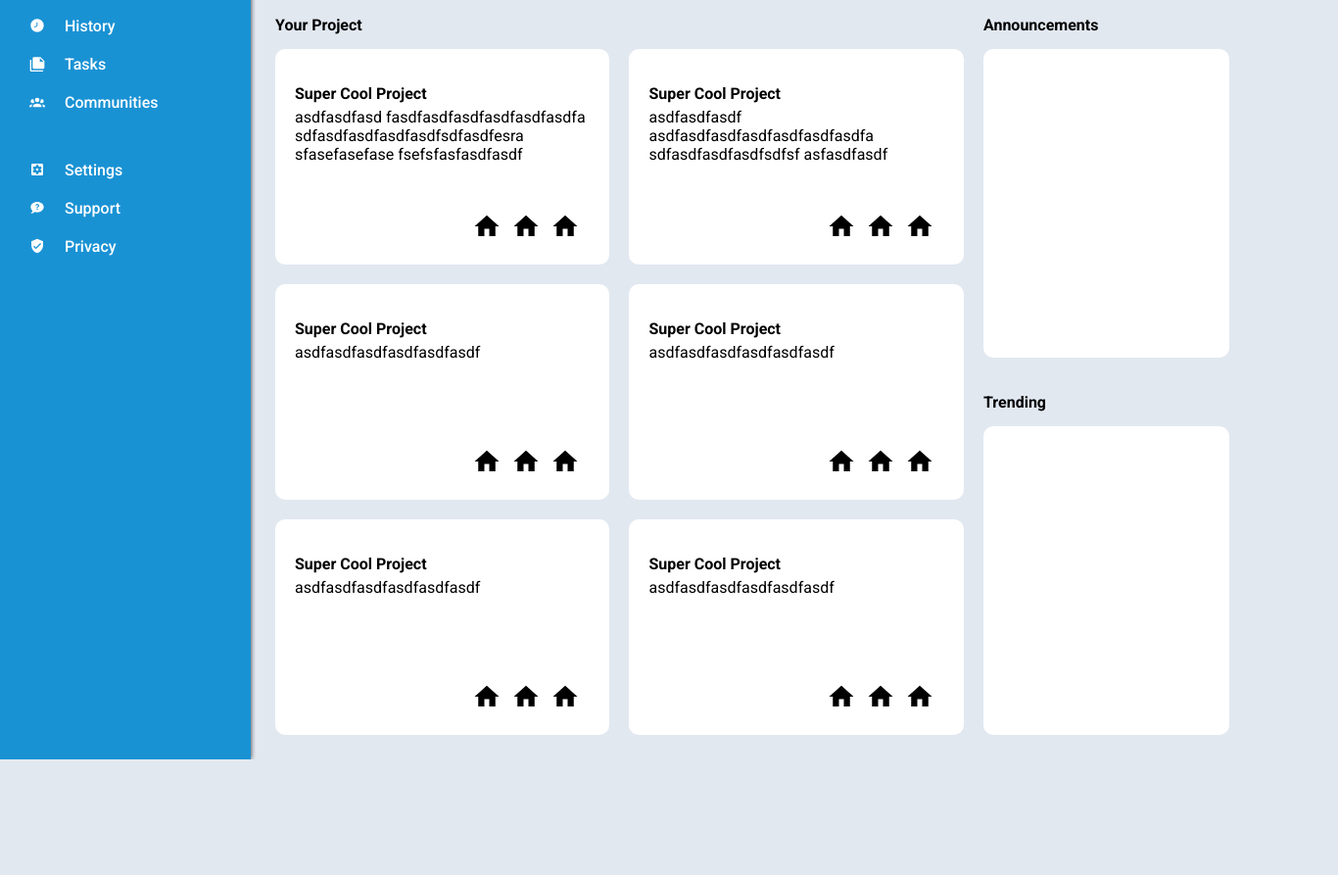
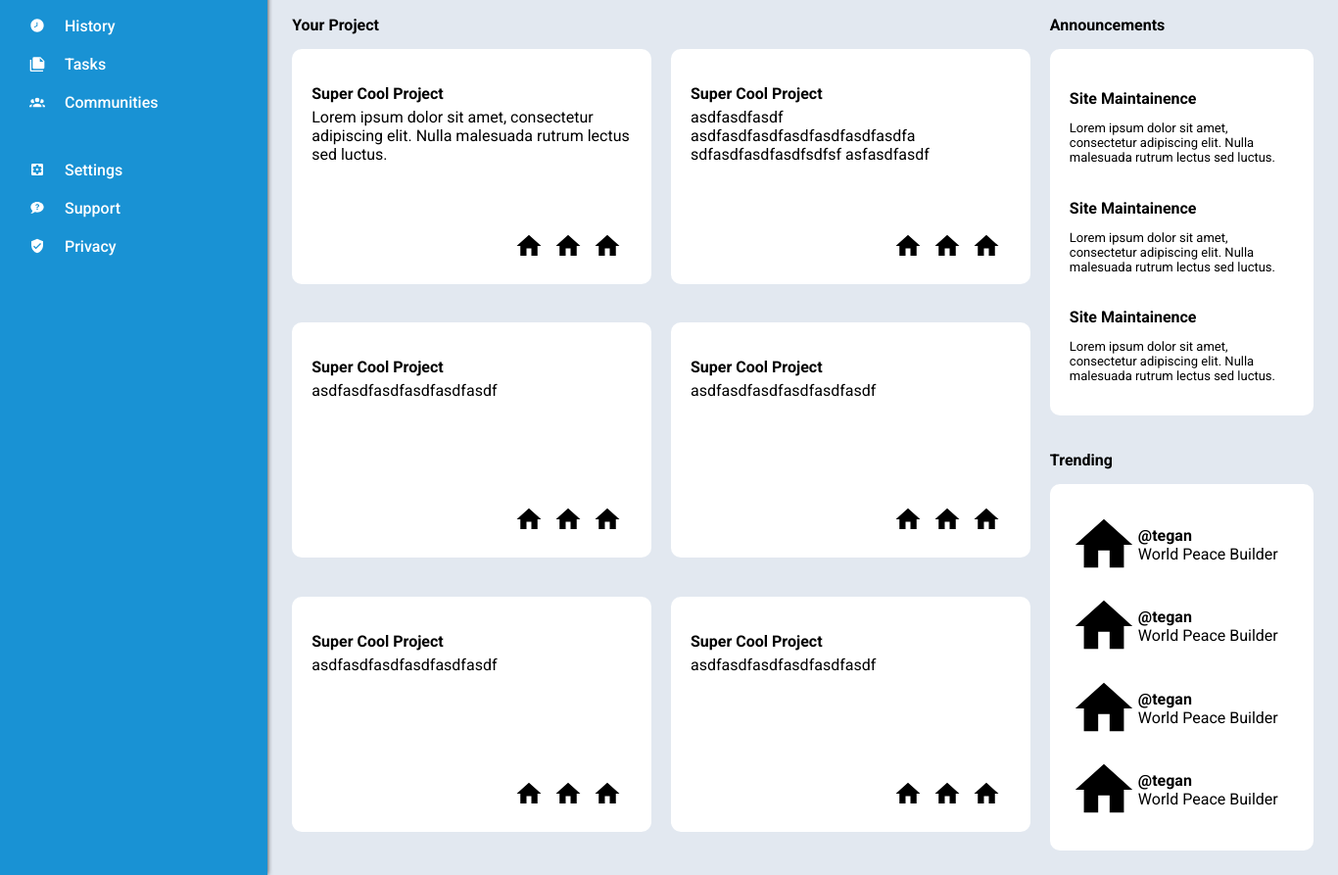
Before and after one commit to KevinTruong301/odin-admin-dashboard, a plain HTML site: page index.html in a window 1280 px wide. Shown: the part 176-1069 px from the top of the page at 98% size, 1366 px wide, since content can reach past the window. Before the commit the page ends 951 px from the top, so only its background shows below. Drawn offline with Linux system fonts and the light colour scheme.

Commit message:
added trending and infosection data

```diff
--- a/index.html
+++ b/index.html
@@ -84,7 +84,7 @@
                 <div class="cards">
                     <div class="card">
                         <p class="title">Super Cool Project</p>
-                        <p class="description">asdfasdfasd fasdfasdfasdfasdfasdfasdfa sdfasdfasdfasdfasdfsdfasdfesra sfasefasefase fsefsfasfasdfasdf</p>
+                        <p class="description">Lorem ipsum dolor sit amet, consectetur adipiscing elit. Nulla malesuada rutrum lectus sed luctus.</p>
                         <div class="icons">
                             <img src="Icons/home.svg" alt=""><img src="Icons/home.svg" alt=""><img src="Icons/home.svg" alt="">
                         </div>
@@ -129,11 +129,45 @@
             </div>
             <div class="announcements info-section">
                 <p>Announcements</p>
-                <div class="announce-info"></div>
+                <div class="announce-info">
+                    <div>
+                        <h4>Site Maintainence</h1>
+                        <p>Lorem ipsum dolor sit amet, consectetur adipiscing elit. Nulla malesuada rutrum lectus sed luctus.</p>
+                    </div>
+                    <div>
+                        <h4>Site Maintainence</h1>
+                        <p>Lorem ipsum dolor sit amet, consectetur adipiscing elit. Nulla malesuada rutrum lectus sed luctus.</p>
+                    </div>
+                    <div>
+                        <h4>Site Maintainence</h1>
+                        <p>Lorem ipsum dolor sit amet, consectetur adipiscing elit. Nulla malesuada rutrum lectus sed luctus.</p>
+                    </div>
+                </div>
             </div>
             <div class="trending info-section">
                 <p>Trending</p>
-                <div class="trend-info"></div>
+                <div class="trend-info">
+                    <div class="trend-user">
+                        <img src="Icons/home.svg" alt="">
+                        <p class="user-id">@tegan</p>
+                        <p class="job">World Peace Builder</p>
+                    </div>
+                    <div class="trend-user">
+                        <img src="Icons/home.svg" alt="">
+                        <p class="user-id">@tegan</p>
+                        <p class="job">World Peace Builder</p>
+                    </div>
+                    <div class="trend-user">
+                        <img src="Icons/home.svg" alt="">
+                        <p class="user-id">@tegan</p>
+                        <p class="job">World Peace Builder</p>
+                    </div>
+                    <div class="trend-user">
+                        <img src="Icons/home.svg" alt="">
+                        <p class="user-id">@tegan</p>
+                        <p class="job">World Peace Builder</p>
+                    </div>
+                </div>
             </div>
         </div>
     </div>
--- a/style.css
+++ b/style.css
@@ -19,7 +19,7 @@ body{
     padding: 0;
     font-family: "Roboto", sans-serif;
     min-height: 640px;
-    min-width: 1080px;
+    min-width: 1366px;
     background-color: var(--infoColor);
 }
 
@@ -205,7 +205,7 @@ body{
 
 .card{
     background-color: var(--headerColor);
-    height: 180px;
+    height: 200px;
     border-radius: 10px;
     display: grid;
     grid-template-rows: 1fr 4fr 1fr;
@@ -234,9 +234,45 @@ body{
 .announce-info{
     background-color: var(--headerColor);
     border-radius: 10px;
+    padding: 20px;
+    display: grid;
+}
+
+.announce-info p{
+    font-weight: 400;
+    font-size: small;
+}
+
+.announce-info h4{
+    margin-bottom: 0;
 }
 
 .trend-info{
     background-color: var(--headerColor);
     border-radius: 10px;
+    padding: 20px;
+    display: grid;
 }
+
+.trend-user{
+    display: grid;
+    grid-template-columns: 1fr 3fr;
+    grid-template-rows: 1fr 1fr;
+}
+
+.trend-user img{
+    height: 70px;
+    grid-row: 1/3;
+    align-self:center;
+    justify-self: end;
+}
+
+.trend-user .user-id{
+    margin: 0;
+    align-self: self-end;
+}
+
+.trend-user .job{
+    margin: 0;
+    font-weight: 400;
+}
```
